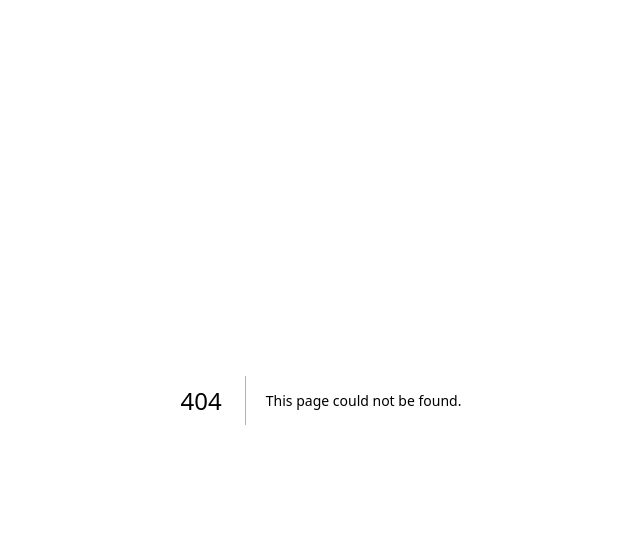
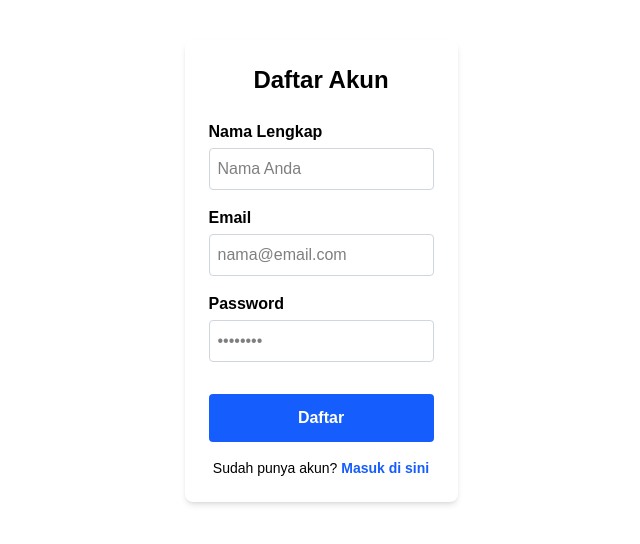
Before and after one commit to DafferNx/tubes-web-rongawi, a Next.js app: page /register in a window 1280 px wide. Before the commit this address had no page. Shown: the top 544 px of the page, without its empty margins (319-959 px from the left). Built offline with nearby package versions, Linux system fonts and the light colour scheme.

Commit message:
feat: add login and register page

```diff
--- /dev/null
+++ b/src/app/login/page.jsx
@@ -0,0 +1,63 @@
+"use client";
+
+import { useState } from 'react';
+import Link from 'next/link';
+
+export default function LoginPage() {
+  const [email, setEmail] = useState('');
+  const [password, setPassword] = useState('');
+
+  const handleSubmit = (e) => {
+    e.preventDefault();
+    console.log("Login data:", { email, password });
+    alert('Login Berhasil!');
+  };
+
+  return (
+    <div className="max-w-md mx-auto p-6 mt-10 bg-white rounded-lg shadow-md text-black">
+      <h1 className="text-2xl font-bold mb-6 text-center">Masuk</h1>
+
+      <form onSubmit={handleSubmit} className="space-y-4">
+        <div>
+          <label htmlFor="email" className="block font-semibold mb-1">Email</label>
+          <input
+            id="email"
+            type="email"
+            required
+            value={email}
+            onChange={(e) => setEmail(e.target.value)}
+            className="w-full border border-gray-300 p-2 rounded"
+            placeholder="nama@email.com"
+          />
+        </div>
+
+        <div>
+          <label htmlFor="password" className="block font-semibold mb-1">Password</label>
+          <input
+            id="password"
+            type="password"
+            required
+            value={password}
+            onChange={(e) => setPassword(e.target.value)}
+            className="w-full border border-gray-300 p-2 rounded"
+            placeholder="••••••••"
+          />
+        </div>
+
+        <button
+          type="submit"
+          className="w-full bg-blue-600 text-white p-3 rounded font-bold hover:bg-blue-700 mt-4"
+        >
+          Masuk
+        </button>
+      </form>
+
+      <p className="mt-4 text-center text-sm">
+        Belum punya akun?{' '}
+        <Link href="/register" className="text-blue-600 font-semibold hover:underline">
+          Daftar di sini
+        </Link>
+      </p>
+    </div>
+  );
+}
--- /dev/null
+++ b/src/app/register/page.jsx
@@ -0,0 +1,77 @@
+"use client";
+
+import { useState } from 'react';
+import Link from 'next/link';
+
+export default function RegisterPage() {
+  const [name, setName] = useState('');
+  const [email, setEmail] = useState('');
+  const [password, setPassword] = useState('');
+
+  const handleSubmit = (e) => {
+    e.preventDefault();
+    console.log("Register data:", { name, email, password });
+    alert('Registrasi Berhasil!');
+  };
+
+  return (
+    <div className="max-w-md mx-auto p-6 mt-10 bg-white rounded-lg shadow-md text-black">
+      <h1 className="text-2xl font-bold mb-6 text-center">Daftar Akun</h1>
+
+      <form onSubmit={handleSubmit} className="space-y-4">
+        <div>
+          <label htmlFor="name" className="block font-semibold mb-1">Nama Lengkap</label>
+          <input
+            id="name"
+            type="text"
+            required
+            value={name}
+            onChange={(e) => setName(e.target.value)}
+            className="w-full border border-gray-300 p-2 rounded"
+            placeholder="Nama Anda"
+          />
+        </div>
+
+        <div>
+          <label htmlFor="email" className="block font-semibold mb-1">Email</label>
+          <input
+            id="email"
+            type="email"
+            required
+            value={email}
+            onChange={(e) => setEmail(e.target.value)}
+            className="w-full border border-gray-300 p-2 rounded"
+            placeholder="nama@email.com"
+          />
+        </div>
+
+        <div>
+          <label htmlFor="password" className="block font-semibold mb-1">Password</label>
+          <input
+            id="password"
+            type="password"
+            required
+            value={password}
+            onChange={(e) => setPassword(e.target.value)}
+            className="w-full border border-gray-300 p-2 rounded"
+            placeholder="••••••••"
+          />
+        </div>
+
+        <button
+          type="submit"
+          className="w-full bg-blue-600 text-white p-3 rounded font-bold hover:bg-blue-700 mt-4"
+        >
+          Daftar
+        </button>
+      </form>
+
+      <p className="mt-4 text-center text-sm">
+        Sudah punya akun?{' '}
+        <Link href="/login" className="text-blue-600 font-semibold hover:underline">
+          Masuk di sini
+        </Link>
+      </p>
+    </div>
+  );
+}
```
Also changed, not shown: src/app/search/page.jsx (line endings or trailing spaces).
